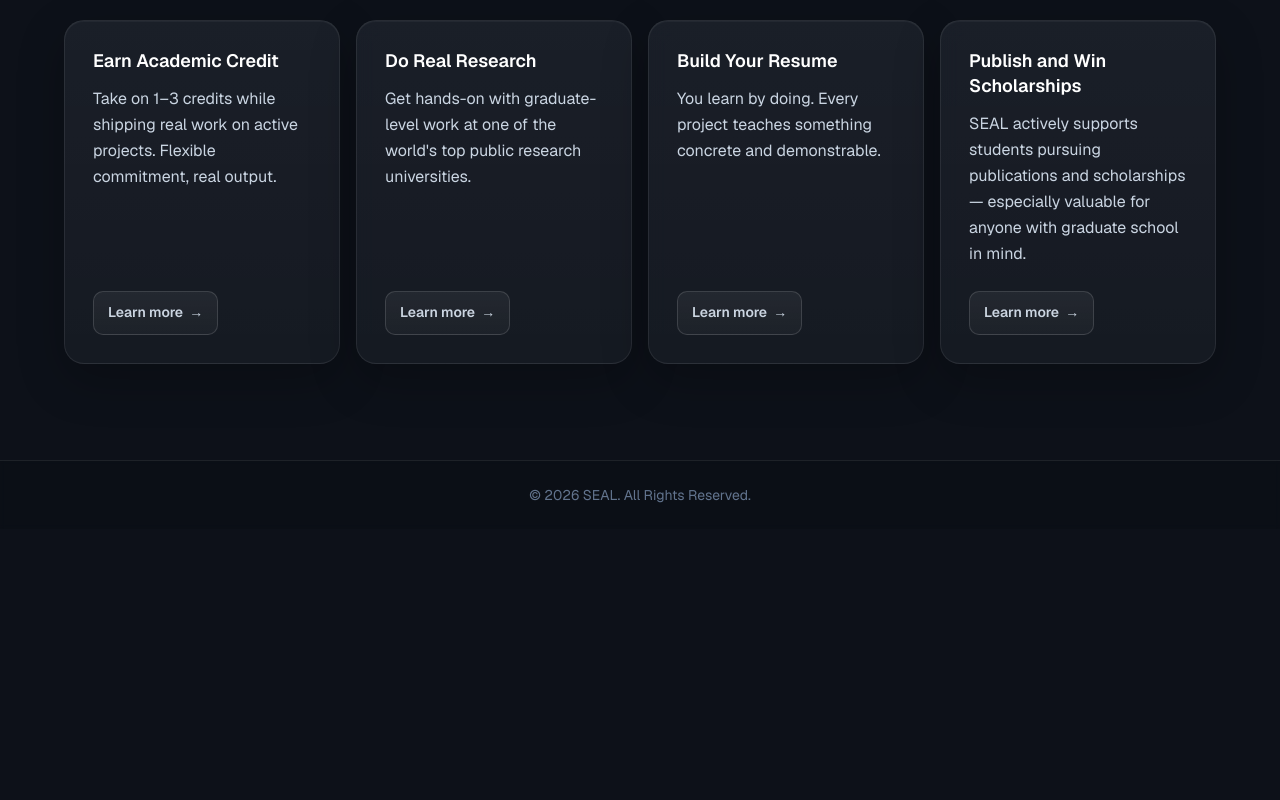
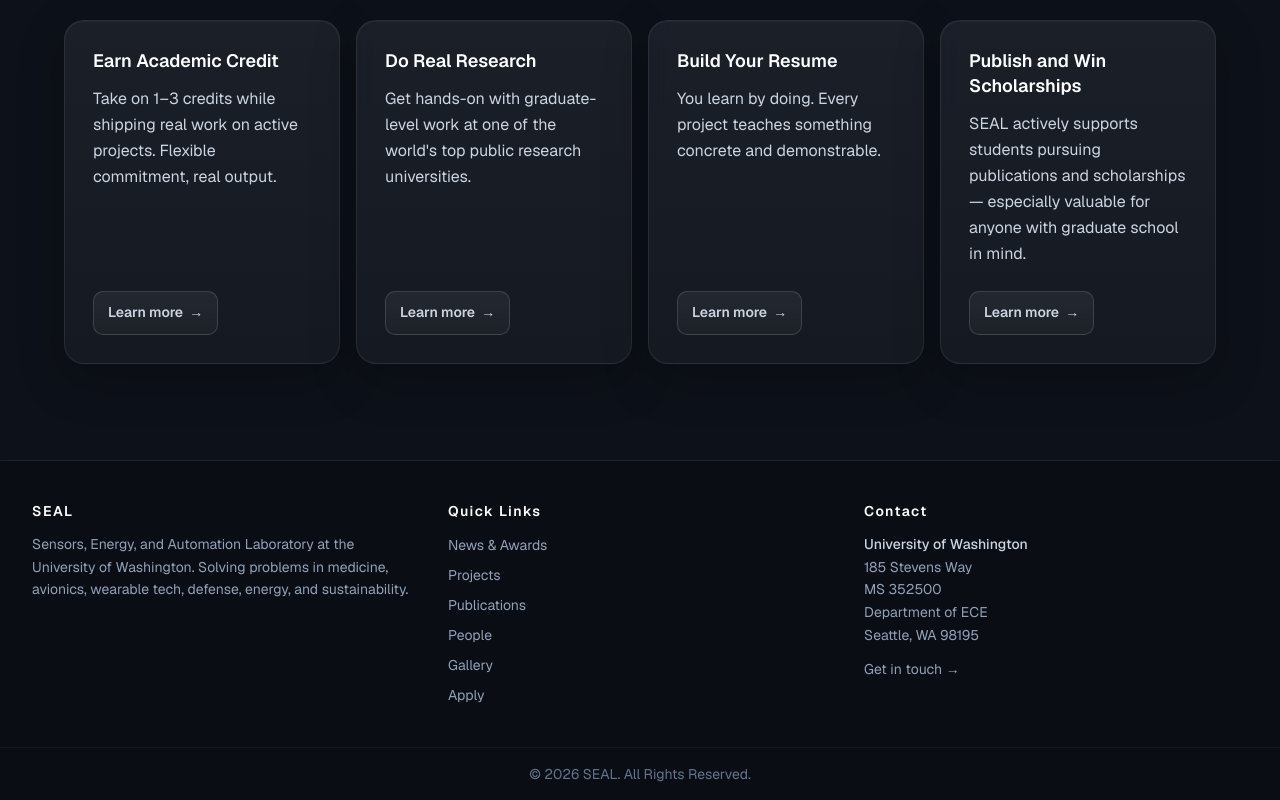
Before and after one commit to SEAL-Web-Team/SEAL-Website-2026, a Next.js app: page / in a window 1280 px wide. Shown: the part 2261-3061 px from the top of the page. Before the commit the page ends 2790 px from the top, so only its background shows below. Built offline with nearby package versions, Linux system fonts and the light colour scheme.

Commit message:
Added a more detailed footer w/ lab information

```diff
--- a/src/app/layout.tsx
+++ b/src/app/layout.tsx
@@ -2,6 +2,7 @@ import type { Metadata } from "next";
 import { Geist, Geist_Mono } from "next/font/google";
 import "./globals.css";
 import Navbar from "@/components/Navbar";
+import Footer from "@/components/Footer";
 
 const geistSans = Geist({
   variable: "--font-geist-sans",
@@ -32,9 +33,7 @@ export default function RootLayout({
       <body className="min-h-full flex flex-col text-slate-200">
         <Navbar />
         <main className="flex-1">{children}</main>
-        <footer className="border-t border-white/8 bg-black/10 py-6 px-4 text-center backdrop-blur-[2px]">
-          <p className="text-slate-500 text-sm">© 2026 SEAL. All Rights Reserved.</p>
-        </footer>
+        <Footer />
       </body>
     </html>
   );
--- /dev/null
+++ b/src/components/Footer.tsx
@@ -0,0 +1,80 @@
+import Link from "next/link";
+import contactData from "@/data/contact.json";
+
+const quickLinks = [
+  { label: "News & Awards", href: "/news" },
+  { label: "Projects", href: "/projects" },
+  { label: "Publications", href: "/publications" },
+  { label: "People", href: "/people" },
+  { label: "Gallery", href: "/gallery" },
+  { label: "Apply", href: "/apply" },
+];
+
+export default function Footer() {
+  const { address } = contactData;
+
+  return (
+    <footer className="border-t border-white/8 bg-black/20 backdrop-blur-[2px]">
+      <div className="max-w-7xl mx-auto px-4 sm:px-6 lg:px-8 py-10">
+        <div className="grid grid-cols-1 sm:grid-cols-3 gap-8">
+          {/* About */}
+          <div>
+            <h3 className="text-white font-semibold text-sm tracking-widest mb-3">
+              SEAL
+            </h3>
+            <p className="text-slate-400 text-sm leading-relaxed">
+              Sensors, Energy, and Automation Laboratory at the University of
+              Washington. Solving problems in medicine, avionics, wearable tech,
+              defense, energy, and sustainability.
+            </p>
+          </div>
+
+          {/* Quick Links */}
+          <div>
+            <h3 className="text-white font-semibold text-sm tracking-widest mb-3">
+              Quick Links
+            </h3>
+            <ul className="space-y-1.5">
+              {quickLinks.map((link) => (
+                <li key={link.href}>
+                  <Link
+                    href={link.href}
+                    className="text-slate-400 text-sm hover:text-white transition-colors"
+                  >
+                    {link.label}
+                  </Link>
+                </li>
+              ))}
+            </ul>
+          </div>
+
+          {/* Contact */}
+          <div>
+            <h3 className="text-white font-semibold text-sm tracking-widest mb-3">
+              Contact
+            </h3>
+            <address className="not-italic text-slate-400 text-sm leading-relaxed">
+              <p className="font-medium text-slate-300">{address.name}</p>
+              {address.lines.map((line) => (
+                <p key={line}>{line}</p>
+              ))}
+            </address>
+            <Link
+              href="/contact"
+              className="inline-block mt-3 text-sm text-slate-400 hover:text-white transition-colors"
+            >
+              Get in touch &rarr;
+            </Link>
+          </div>
+        </div>
+      </div>
+
+      {/* Bottom bar */}
+      <div className="border-t border-white/5 py-4 px-4 text-center">
+        <p className="text-slate-500 text-sm">
+          &copy; 2026 SEAL. All Rights Reserved.
+        </p>
+      </div>
+    </footer>
+  );
+}
```
